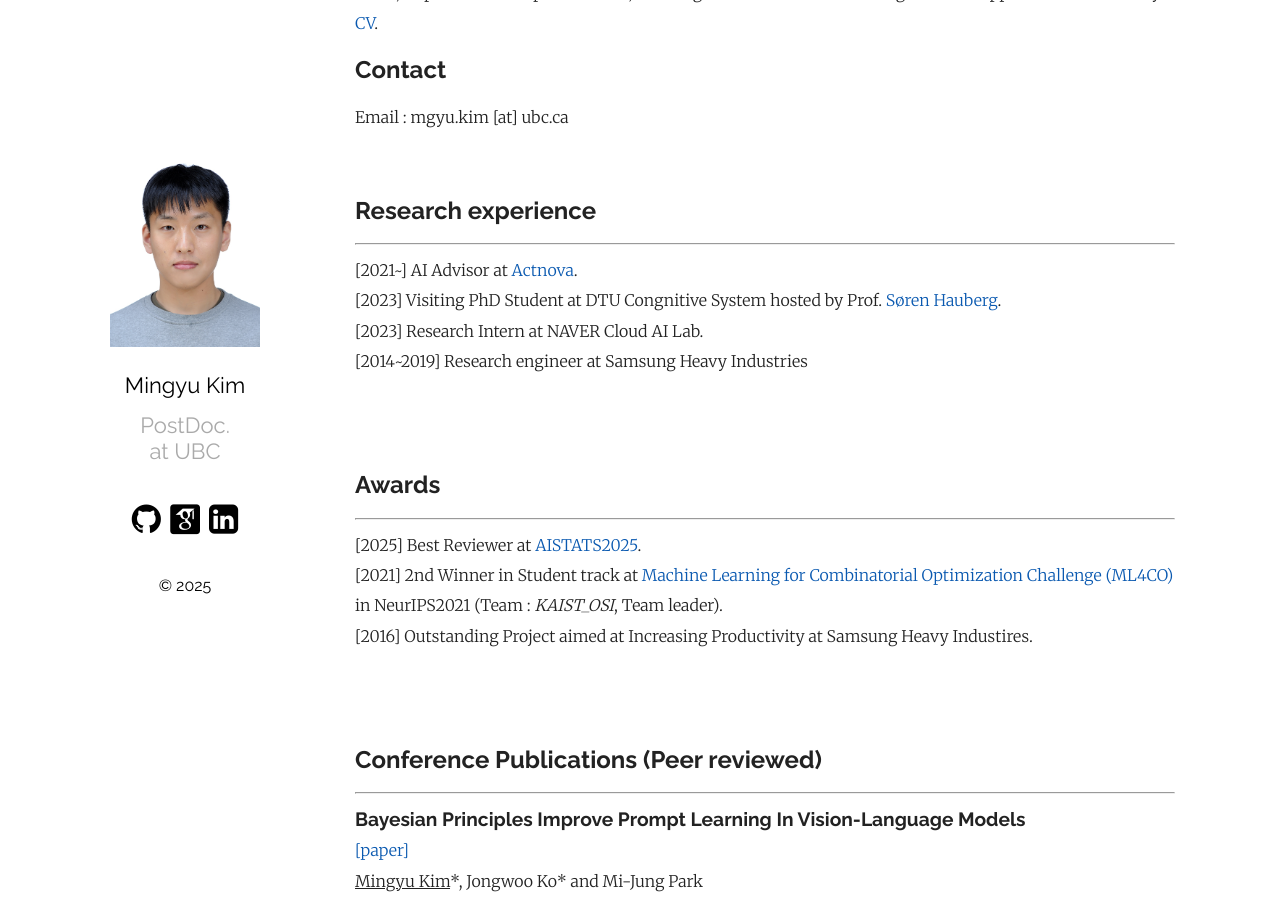
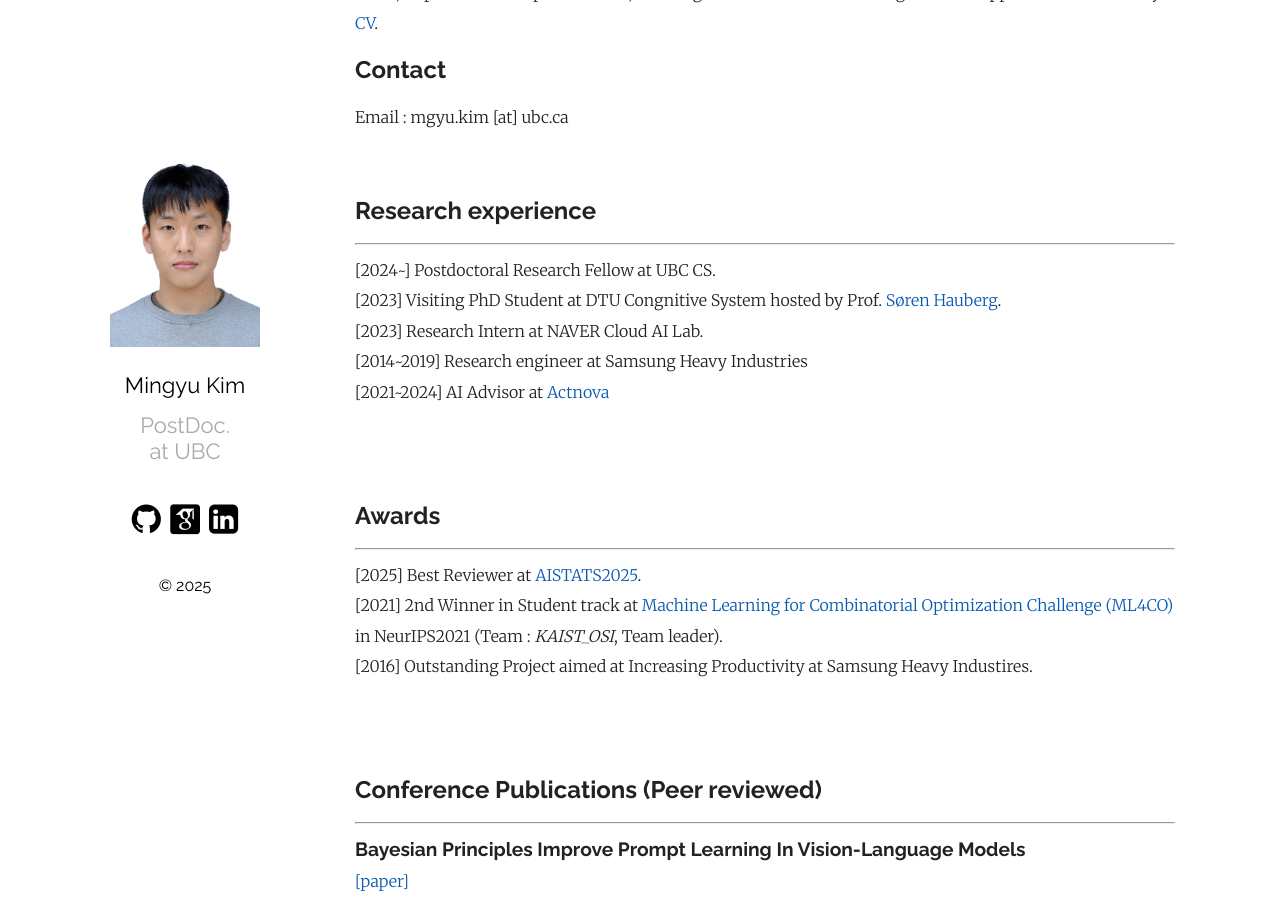
Before and after one commit to MingyuKim87/MingyuKim87.github.io, a Jekyll site: the page built from index.md, in a window 1280 px wide and 900 px high, scrolled down 316 px. Built offline with Jekyll 4.4.1, drawn with Linux system fonts in a browser that asks for light colours; some web fonts are replaced.

Commit message:
Update index.md

```diff
--- a/index.md
+++ b/index.md
@@ -17,10 +17,11 @@ Email : mgyu.kim [at] ubc.ca
 ## Research experience
 <hr>
 
-[2021~] AI Advisor at [Actnova].
+[2024~] Postdoctoral Research Fellow at UBC CS.
 [2023] Visiting PhD Student at DTU Congnitive System hosted by Prof. [Søren Hauberg][soren].
 [2023] Research Intern at NAVER Cloud AI Lab.
 [2014~2019] Research engineer at Samsung Heavy Industries
+[2021~2024] AI Advisor at [Actnova]
 
 
 <br/>
```
